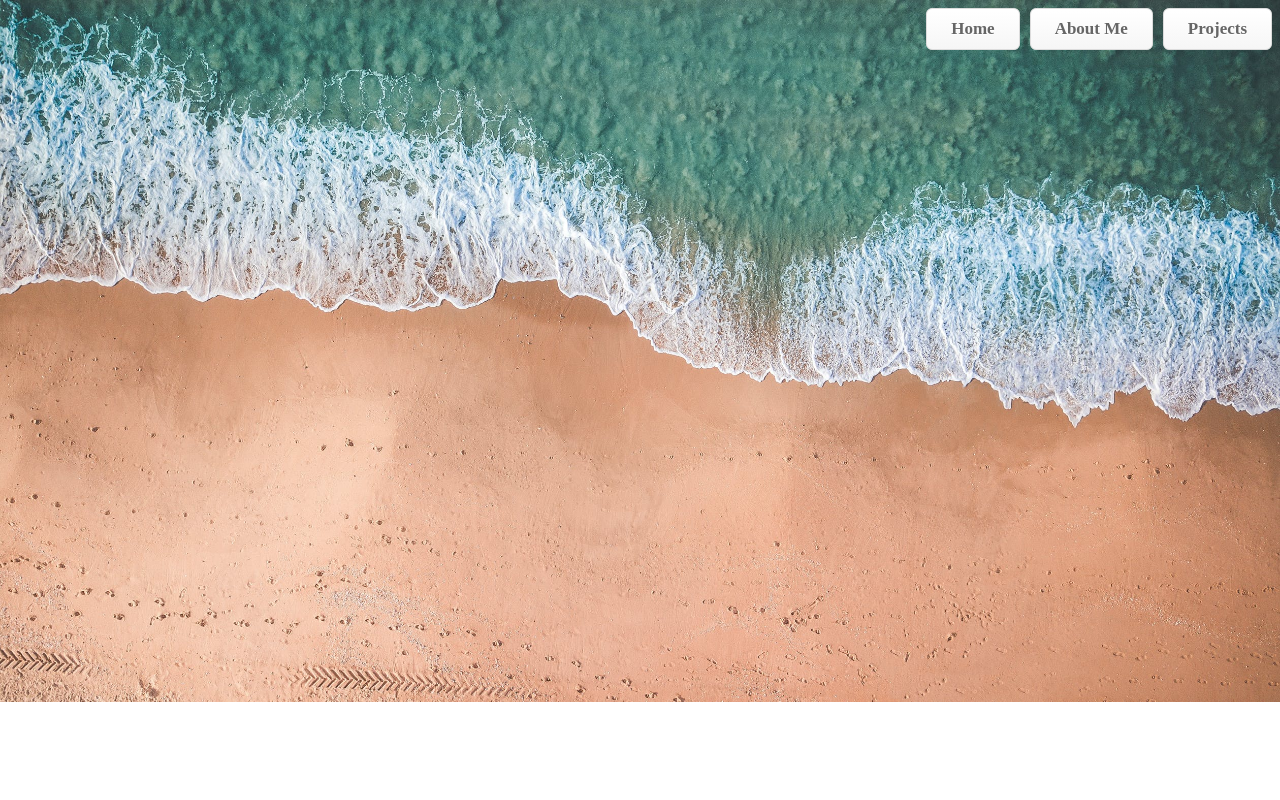
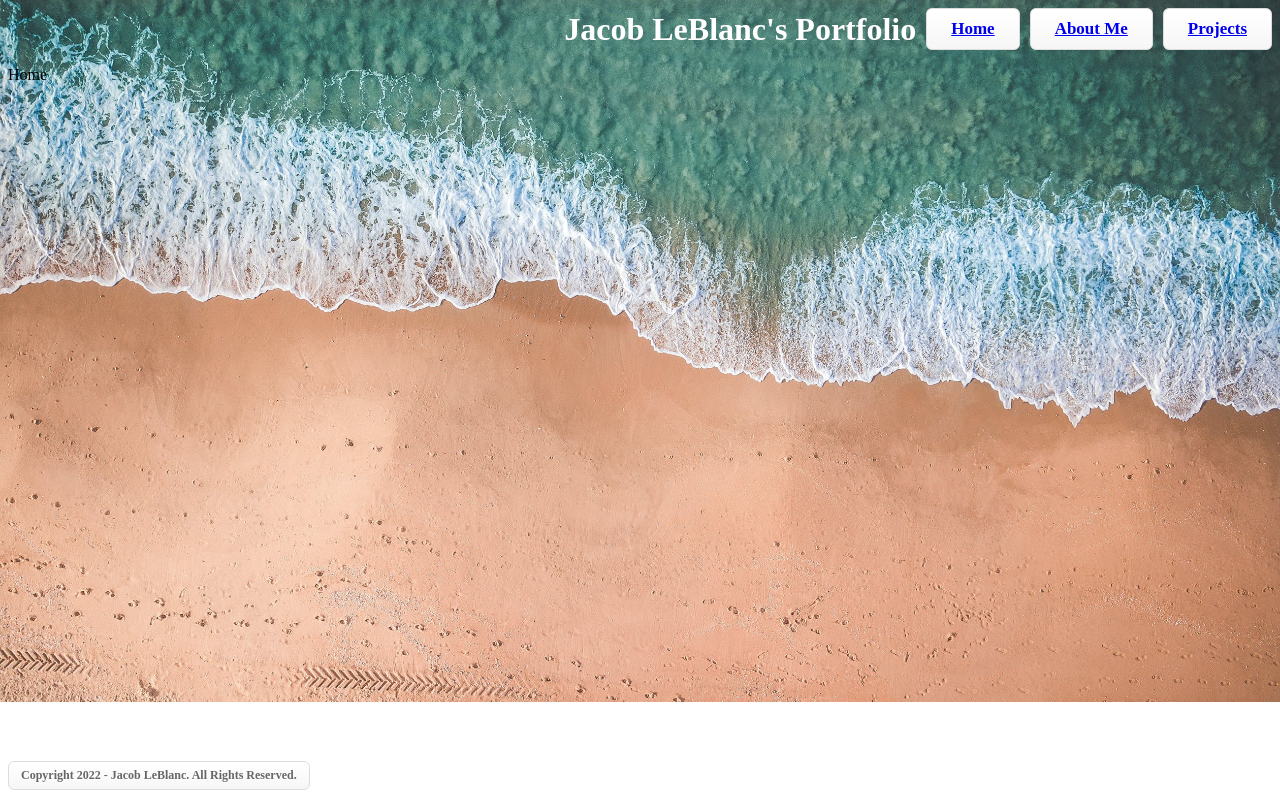
Before and after one commit to JacobTLeBlanc/Portfolio_2.0, a React app: page / in a window 1280 px wide. Built offline with nearby package versions, Linux system fonts and the light colour scheme.

Commit message:
Added functionality to navbar and multiple pages

```diff
--- a/app.js
+++ /dev/null
@@ -1,5 +0,0 @@
-import React from 'react'
-import ReactDOM from 'react-dom'
-import Home from "./src/components/pages/Home";
-
-ReactDOM.render(<Home />, document.getElementById('app'))
--- /dev/null
+++ b/index.js
@@ -0,0 +1,12 @@
+import React from 'react'
+import ReactDOM from 'react-dom'
+
+import { BrowserRouter } from 'react-router-dom';
+import App from "./src/components/App";
+
+ReactDOM.render(
+    <BrowserRouter>
+        <App />
+    </BrowserRouter>,
+    document.getElementById('app')
+)
--- a/package.json
+++ b/package.json
@@ -13,7 +13,8 @@
     "@babel/preset-env": "^7.16.7",
     "@babel/preset-react": "^7.16.7",
     "react": "^17.0.2",
-    "react-dom": "^17.0.2"
+    "react-dom": "^17.0.2",
+    "react-router": "^6.2.1"
   },
   "devDependencies": {
     "@babel/core": "^7.16.7",
@@ -23,6 +24,7 @@
     "babel-preset-react": "^6.24.1",
     "css-loader": "^6.5.1",
     "path": "^0.12.7",
+    "react-router-dom": "^6.2.1",
     "style-loader": "^3.3.1",
     "webpack": "^5.65.0",
     "webpack-cli": "^4.9.1",
--- /dev/null
+++ b/src/components/App.js
@@ -0,0 +1,26 @@
+import React from "react";
+import Home from "./pages/Home";
+import NavBar from "./common/NavBar";
+import '../styles/App.css'
+import Main from "./Main";
+
+const App = (props) => {
+
+    return (
+        <div>
+            <header>
+                <NavBar />
+            </header>
+
+            <main>
+                <Main />
+            </main>
+
+            <footer className="footer">
+                Copyright 2022 - Jacob LeBlanc. All Rights Reserved.
+            </footer>
+        </div>
+    )
+}
+
+export default App
--- /dev/null
+++ b/src/components/Main.js
@@ -0,0 +1,18 @@
+import React from 'react';
+import { Routes, Route } from 'react-router-dom';
+
+import Home from './pages/Home';
+import About from './pages/About';
+import Projects from "./pages/Projects";
+
+const Main = () => {
+    return (
+        <Routes>
+            <Route path='/' element={ <Home /> } />
+            <Route path='/about' element={ <About /> } />
+            <Route path='/projects' element={ <Projects /> } />
+        </Routes>
+    );
+}
+
+export default Main;
--- a/src/components/common/Button.js
+++ b/src/components/common/Button.js
@@ -1,14 +1,16 @@
 import React from 'react'
 import '/src/styles/common/Button.css'
+import {Link} from "react-router-dom";
 
 /**
  * Common re-usable button
  *
  * @prop text text to use for button
+ * @prop link path to link to
  */
 const Button = (props) => {
     return (
-        <button className='navButton' type="button">{props.text}</button>
+        <button className='navButton' type="button"><Link to={props.link}>{props.text}</Link></button>
     )
 }
 
--- a/src/components/common/NavBar.js
+++ b/src/components/common/NavBar.js
@@ -8,9 +8,13 @@ import '../../styles/common/NavBar.css'
 const NavBar = () => {
     return (
         <div className="navBar">
-            <Button text = "Home" />
-            <Button text = "About Me" />
-            <Button text = "Projects" />
+            <h1 className="header">Jacob LeBlanc's Portfolio</h1>
+
+            <div className="buttonList">
+                <Button text = "Home" link = "/" />
+                <Button text = "About Me" link = "/about" />
+                <Button text = "Projects" link = "/projects" />
+            </div>
         </div>
     )
 }
--- /dev/null
+++ b/src/components/pages/About.js
@@ -0,0 +1,11 @@
+import React from 'react'
+
+/**
+ * About Me page
+ */
+const About = () => {
+    return (
+        <p>About Me</p>
+    )
+}
+export default About
--- a/src/components/pages/Home.js
+++ b/src/components/pages/Home.js
@@ -6,7 +6,7 @@ import NavBar from "../common/NavBar";
  */
 const Home = () => {
     return (
-        <NavBar />
+        <p>Home</p>
     )
 }
 export default Home
--- /dev/null
+++ b/src/components/pages/Projects.js
@@ -0,0 +1,11 @@
+import React from 'react'
+
+/**
+ * Projects page
+ */
+const Projects = () => {
+    return (
+        <p>Projects</p>
+    )
+}
+export default Projects
--- /dev/null
+++ b/src/styles/App.css
@@ -0,0 +1,17 @@
+.footer {
+    position: absolute;
+    bottom: 10px;
+    box-shadow:inset 0px 1px 0px 0px #ffffff;
+    background:linear-gradient(to bottom, #ffffff 5%, #f6f6f6 100%);
+    background-color:#ffffff;
+    border-radius:6px;
+    border:1px solid #dcdcdc;
+    display:inline-block;
+    color:#666666;
+    font-family: Times New Roman, serif;
+    font-size:12px;
+    font-weight:bold;
+    padding:6px 12px;
+    text-decoration:none;
+    text-shadow:0px 1px 0px #ffffff;
+}
--- a/src/styles/common/NavBar.css
+++ b/src/styles/common/NavBar.css
@@ -2,8 +2,20 @@
     display: flex;
     flex-direction: row;
     justify-content: flex-end;
-    gap: 10px;
 
 
     width: 100%;
 }
+
+.buttonList {
+    display: flex;
+    gap: 10px;
+}
+
+.header {
+    font-size: 2em;
+    margin: auto 10px;
+    font-family: Times New Roman, serif;
+    color:#ffffff;
+    font-weight:bold;
+}
--- a/webpack.config.js
+++ b/webpack.config.js
@@ -2,7 +2,7 @@ const webpack = require('webpack');
 const path = require('path');
 
 module.exports = {
-    entry: path.resolve(__dirname, 'app'),
+    entry: path.resolve(__dirname, 'index'),
     output: {
         path: __dirname + '/dist',
         publicPath: '/',
```
Also changed, not shown: 1 other file.
